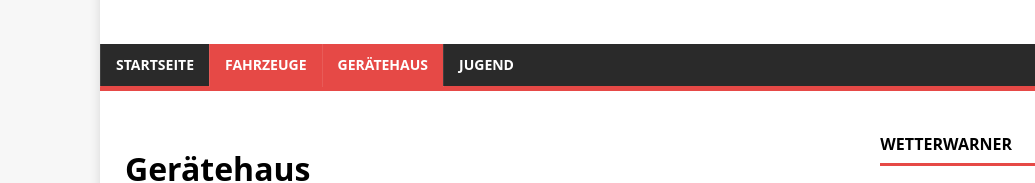
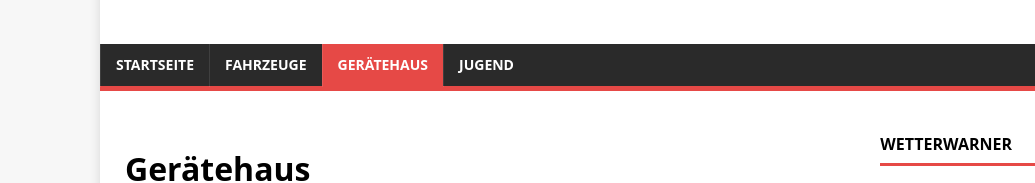
Before and after one commit to scheucherm/INT, a plain HTML site: page page/geraetehaus/index.html in a window 1280 px wide. Shown: the part 169-352 px from the top of the page, 0-1035 px from the left. Drawn offline with Linux system fonts and the light colour scheme.

Commit message:
Update index.html

```diff
--- a/page/geraetehaus/index.html
+++ b/page/geraetehaus/index.html
@@ -39,7 +39,7 @@
         </li>
 
 
-        <li class="menu__item menu__item--active">
+        <li class="menu__item">
           <a class="menu__link" href="/page/fahrzeuge/">Fahrzeuge</a>
 
         </li>
```
